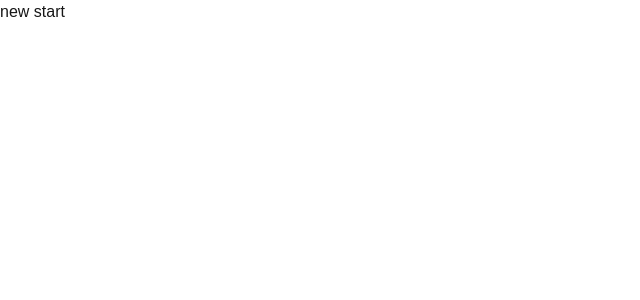
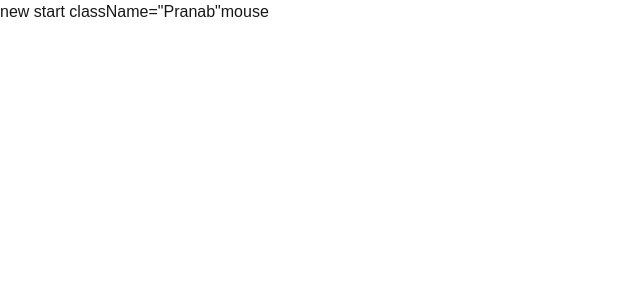
Before and after one commit to planetpatch/planetpatch_website, a Next.js app: page / in a window 1280 px wide. Shown: the top 300 px of the page, without its empty margins (0-640 px from the left). Built offline with nearby package versions, Linux system fonts and the light colour scheme.

Commit message:
Changed page

```diff
--- a/src/app/page.tsx
+++ b/src/app/page.tsx
@@ -2,6 +2,9 @@
 
 export default function Home() {
   return (
-    <div className="new-start">new start</div>
+    <div
+    className="new-start">new start
+    className="Pranab"mouse
+    </div>
   );
 }
```
